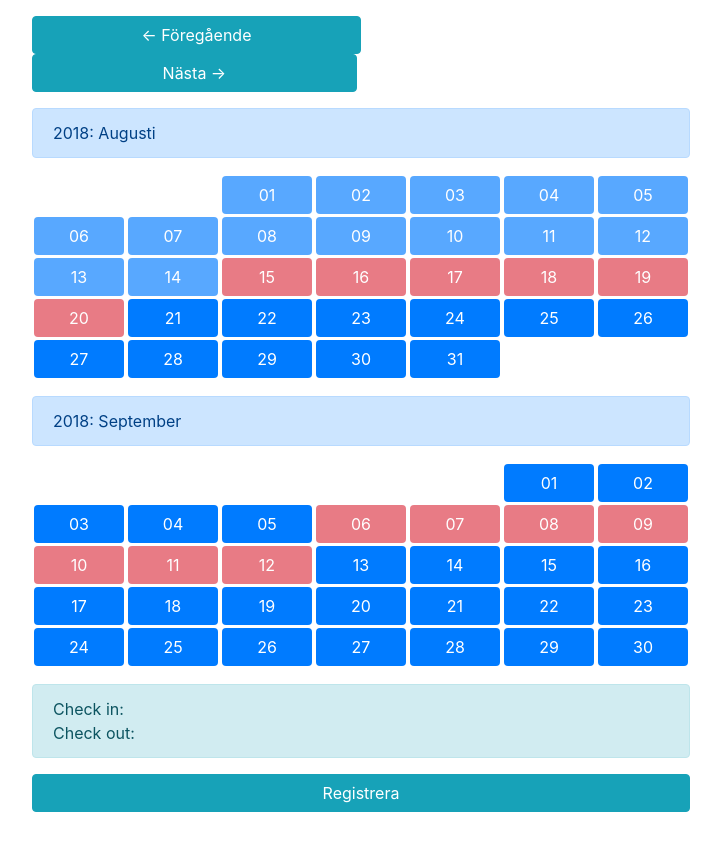
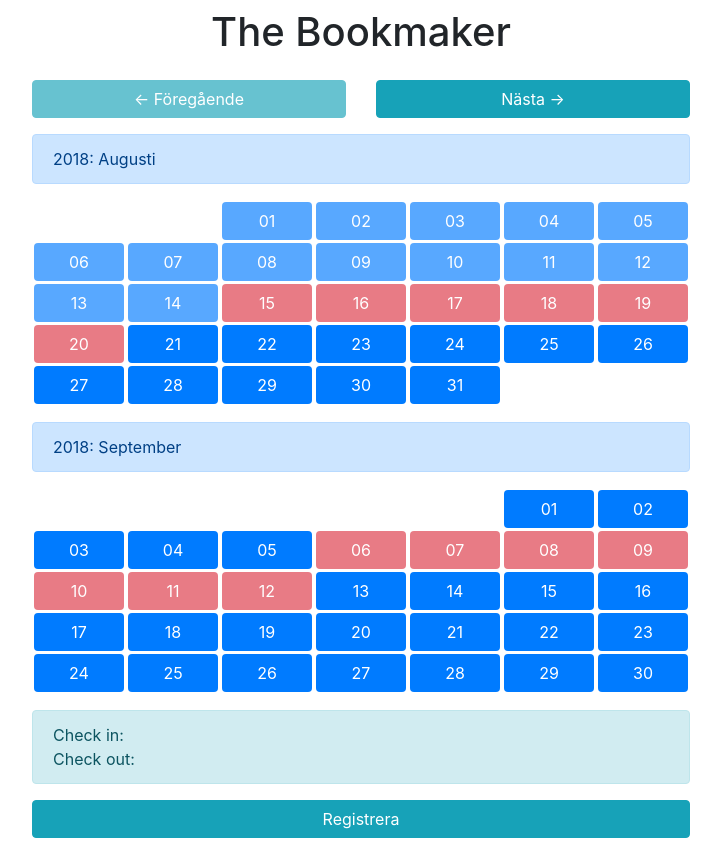
Before and after one commit to steffodimfelt/bookmaker, a plain HTML site: page bookmaker.html in a window 1280 px wide. Shown: the whole page, without its empty margins (279-1000 px from the left). Before the commit the page ends 828 px from the top, so only its background shows below. Drawn offline with nearby package versions, Linux system fonts and the light colour scheme.

Commit message:
Edit buttonstyles

```diff
--- a/bookmaker.html
+++ b/bookmaker.html
@@ -35,10 +35,15 @@
 </head>
 <body>
     <div class="container">
-            <div id="demo"></div>
+            <div id="demo" class="text-center pt-2"><h1>The Bookmaker</h1></div>
             <div class="p-3">
-                <div >
-                    <button type="button" id="formerMonth" class="btn btn-info" style="width:50%;">&larr; Föregående</button> <button type="button" id="nextMonth" class="btn btn-info" style="width:49.35%;">Nästa &rarr;</button>
+                <div class="row" >
+                    <div class="col">
+                        <button type="button" id="formerMonth" class="btn btn-info" style="width:100%;">&larr; Föregående</button>
+                    </div>
+                    <div class="col">
+                        <button type="button" id="nextMonth" class="btn btn-info" style="width:100%;">Nästa &rarr;</button>
+                    </div>
                 </div>
                 <div id="calendarContainer" ></div>
                 <div id="messenger" class="textbox mt-3"></div>
@@ -58,7 +63,7 @@
 Name: The Bookmaker
 Developer: Steffo Dimfelt, 2018
 Mail: steffo.dimfelt@gmail.com
-Sluggo The Bookmaker uses jQuery and ECMA 6
+The Bookmaker uses jQuery and ECMA 6
 */
 
 //Setup for global bookingDates and global Check in and Check out.
@@ -112,11 +117,17 @@ let date = new Date();
 let currentDay = date.getDate();
 let startMonth = date.getMonth()+1;
 
-
 //Setup name of months
 date.setMonth(date.getMonth()+addToMonth);
 let currentMonth = date.getMonth();
 let nextMonth = currentMonth+1;
+
+if (startMonth==currentMonth+1)
+{
+    $("#formerMonth").addClass("disabled");
+}else{
+    $("#formerMonth").removeClass("disabled");
+}
 
 //Setup year format
 let currentYear = date.getFullYear();
```
